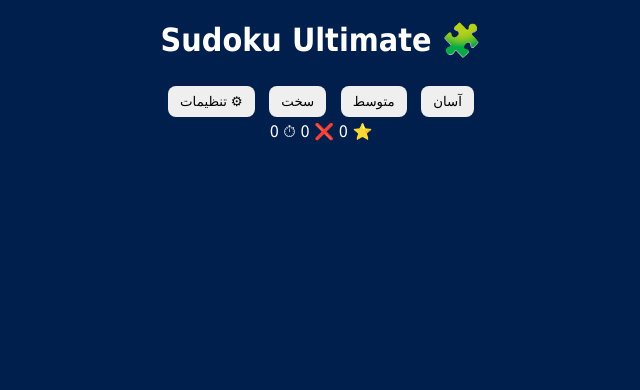
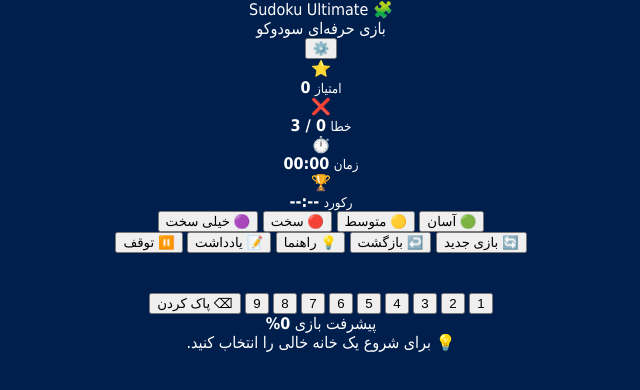
Before and after one commit to pooyaalezadeh/sudoku-game, a plain HTML site: page index.html in a window 1280 px wide. Shown: the whole page, without its empty margins (319-959 px from the left). Drawn offline with Linux system fonts and the light colour scheme.

Commit message:
Update index.html

```diff
--- a/index.html
+++ b/index.html
@@ -2,46 +2,218 @@
 <html lang="fa" dir="rtl">
 <head>
   <meta charset="UTF-8">
+  <meta name="viewport" content="width=device-width, initial-scale=1.0">
+  <meta name="theme-color" content="#07152f">
   <title>Sudoku Ultimate</title>
   <link rel="stylesheet" href="style.css">
 </head>
 
 <body>
 
-<h1>🧩 Sudoku Ultimate</h1>
+<div class="app">
 
-<div class="top-bar">
-  <button onclick="startGame('easy')">آسان</button>
-  <button onclick="startGame('medium')">متوسط</button>
-  <button onclick="startGame('hard')">سخت</button>
-  <button onclick="toggleSettings()">⚙ تنظیمات</button>
+  <header class="header">
+    <div>
+      <div class="logo">🧩 Sudoku Ultimate</div>
+      <div class="subtitle">بازی حرفه‌ای سودوکو</div>
     </div>
 
-<div class="info">
-  ⭐ <span id="score">0</span>
-  ❌ <span id="errors">0</span>
-  ⏱ <span id="timer">0</span>
+    <button class="icon-btn" onclick="toggleSettings()" aria-label="تنظیمات">
+      ⚙️
+    </button>
+  </header>
+
+  <section class="stats">
+
+    <div class="stat-card">
+      <span>⭐</span>
+      <div>
+        <small>امتیاز</small>
+        <strong id="score">0</strong>
+      </div>
+    </div>
+
+    <div class="stat-card">
+      <span>❌</span>
+      <div>
+        <small>خطا</small>
+        <strong id="errors">0 / 3</strong>
+      </div>
+    </div>
+
+    <div class="stat-card">
+      <span>⏱️</span>
+      <div>
+        <small>زمان</small>
+        <strong id="timer">00:00</strong>
+      </div>
+    </div>
+
+    <div class="stat-card">
+      <span>🏆</span>
+      <div>
+        <small>رکورد</small>
+        <strong id="bestTime">--:--</strong>
+      </div>
+    </div>
+
+  </section>
+
+  <section class="difficulty">
+    <button class="difficulty-btn active" data-level="easy" onclick="startGame('easy')">
+      🟢 آسان
+    </button>
+
+    <button class="difficulty-btn" data-level="medium" onclick="startGame('medium')">
+      🟡 متوسط
+    </button>
+
+    <button class="difficulty-btn" data-level="hard" onclick="startGame('hard')">
+      🔴 سخت
+    </button>
+
+    <button class="difficulty-btn" data-level="expert" onclick="startGame('expert')">
+      🟣 خیلی سخت
+    </button>
+  </section>
+
+  <main>
+
+    <div class="game-toolbar">
+
+      <button onclick="newGame()">
+        🔄 بازی جدید
+      </button>
+
+      <button onclick="undoMove()">
+        ↩️ بازگشت
+      </button>
+
+      <button onclick="useHint()">
+        💡 راهنما
+      </button>
+
+      <button onclick="toggleNotes()" id="notesBtn">
+        📝 یادداشت
+      </button>
+
+      <button onclick="pauseGame()">
+        ⏸️ توقف
+      </button>
+
+    </div>
+
+    <div id="pauseOverlay" class="pause-overlay hidden">
+      <div class="pause-box">
+        <div>⏸️</div>
+        <h2>بازی متوقف شد</h2>
+        <button onclick="pauseGame()">ادامه بازی</button>
+      </div>
     </div>
 
     <div id="board"></div>
 
+    <div class="number-pad">
+
+      <button onclick="selectNumber(1)">1</button>
+      <button onclick="selectNumber(2)">2</button>
+      <button onclick="selectNumber(3)">3</button>
+      <button onclick="selectNumber(4)">4</button>
+      <button onclick="selectNumber(5)">5</button>
+      <button onclick="selectNumber(6)">6</button>
+      <button onclick="selectNumber(7)">7</button>
+      <button onclick="selectNumber(8)">8</button>
+      <button onclick="selectNumber(9)">9</button>
+
+      <button class="erase" onclick="eraseCell()">⌫ پاک کردن</button>
+
+    </div>
+
+    <section class="bottom-panel">
+
+      <div class="progress-box">
+        <div class="progress-title">
+          <span>پیشرفت بازی</span>
+          <strong id="progressText">0%</strong>
+        </div>
+
+        <div class="progress">
+          <div id="progressBar"></div>
+        </div>
+      </div>
+
+      <div class="tips">
+        💡 برای شروع یک خانه خالی را انتخاب کنید.
+      </div>
+
+    </section>
+
+  </main>
+
+</div>
+
 <!-- SETTINGS -->
 <div id="settings" class="settings hidden">
-  <h2>🎨 تنظیمات ظاهر</h2>
 
-  <label>پس‌زمینه</label>
-  <input type="color" id="bgColor">
+  <div class="settings-box">
 
-  <label>باکس جدول</label>
-  <input type="color" id="cellColor">
+    <button class="close-settings" onclick="toggleSettings()">✕</button>
 
-  <label>رنگ عددها</label>
-  <input type="color" id="textColor">
+    <h2>⚙️ تنظیمات</h2>
 
-  <button onclick="applySettings()">ذخیره</button>
-  <button onclick="resetSettings()">ریست</button>
+    <label>🎨 رنگ پس‌زمینه</label>
+    <input type="color" id="bgColor" value="#07152f">
+
+    <label>⬜ رنگ خانه‌ها</label>
+    <input type="color" id="cellColor" value="#102650">
+
+    <label>🔢 رنگ عددها</label>
+    <input type="color" id="textColor" value="#ffffff">
+
+    <button class="save-settings" onclick="applySettings()">
+      💾 ذخیره تنظیمات
+    </button>
+
+    <button class="reset-settings" onclick="resetSettings()">
+      🔄 بازگردانی تنظیمات
+    </button>
+
+  </div>
+
+</div>
+
+<!-- WIN MODAL -->
+<div id="winModal" class="modal hidden">
+
+  <div class="modal-box">
+
+    <div class="win-icon">🏆</div>
+
+    <h2>تبریک! 🎉</h2>
+
+    <p>سودوکو را با موفقیت حل کردی!</p>
+
+    <div class="result">
+      <div>
+        <span>امتیاز</span>
+        <strong id="finalScore">0</strong>
+      </div>
+
+      <div>
+        <span>زمان</span>
+        <strong id="finalTime">00:00</strong>
+      </div>
+    </div>
+
+    <button onclick="closeWinModal(); newGame()">
+      🎮 بازی جدید
+    </button>
+
+  </div>
+
 </div>
 
 <script src="script.js"></script>
+
 </body>
 </html>
```
Lines whose indentation alone changed are shown as unchanged.
